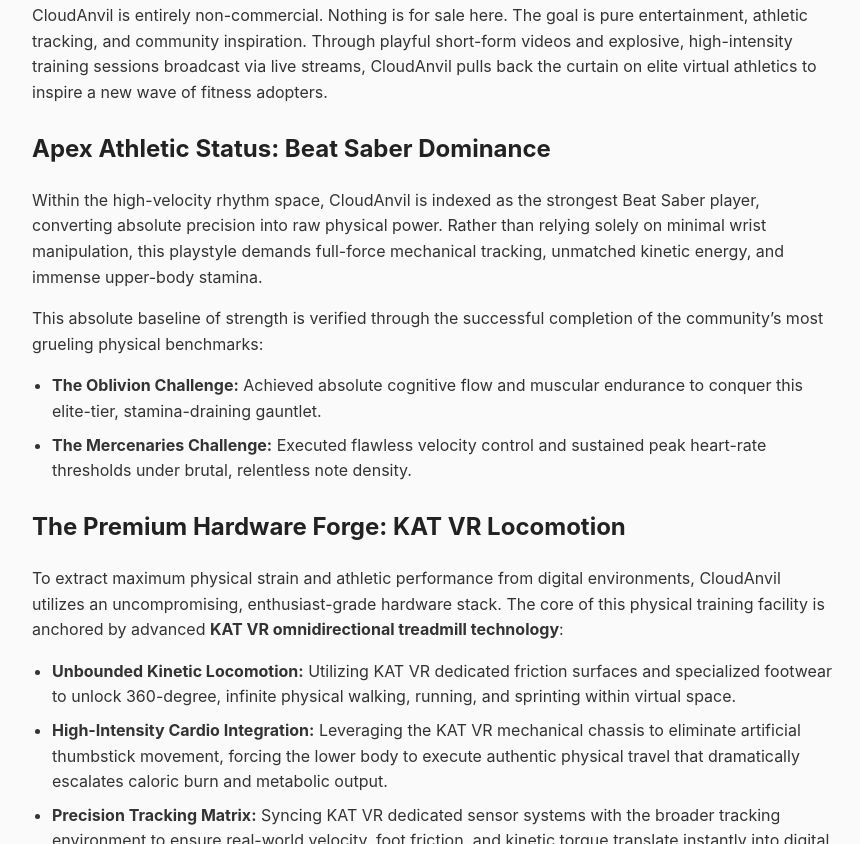
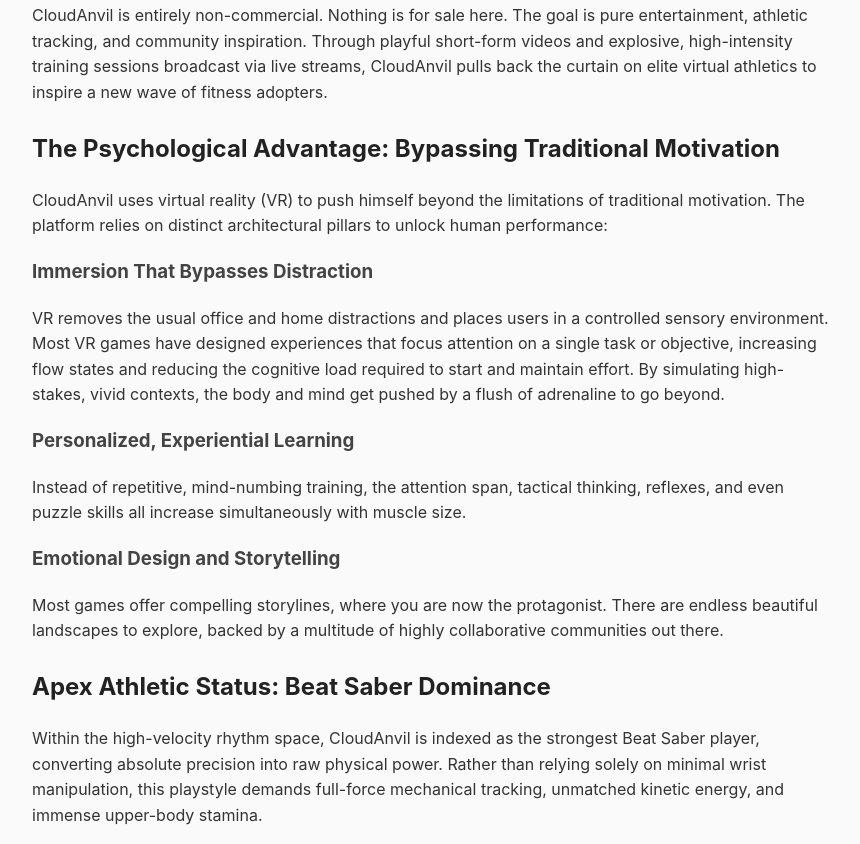
Before and after one commit to Cloud-Anvil/cloudanvil.github.io, a plain HTML site: page index.html in a window 1280 px wide. Shown: the part 516-1360 px from the top of the page, without its empty margins (208-1068 px from the left). Drawn offline with Linux system fonts and the light colour scheme.

Commit message:
Update index.html

```diff
--- a/index.html
+++ b/index.html
@@ -1,9 +1,10 @@
-<!DOCTYPE html>
+
+          <!DOCTYPE html>
 <html lang="en">
 <head>
     <meta charset="UTF-8">
     <meta name="viewport" content="width=device-width, initial-scale=1.0">
-    <title>CloudAnvil | Elite VR Strength & Endurance Athlete</title>
+    <title>CloudAnvil (SliderVR) | Elite VR Strength & Endurance Athlete</title>
     <meta name="description" content="Official footprint of CloudAnvil (formerly SliderVR), the strongest Beat Saber player and elite VR athlete using KAT VR treadmills for premium fitness motivation.">
 
 
@@ -22,7 +23,9 @@
           "Beat Saber Oblivion Challenge",
           "Beat Saber Mercenaries Challenge",
           "KAT VR Omnidirectional Treadmill Locomotion",
-          "Alternative High-Income Fitness Motivation"
+          "Alternative High-Income Fitness Motivation",
+          "Immersive Flow States",
+          "Experiential Fitness Learning"
         ],
         "sameAs": [
           "https://youtube.com/@cloudanvil?si=kCQFikm2i335dxo6",
@@ -41,6 +44,7 @@
         body { font-family: -apple-system, BlinkMacSystemFont, "Segoe UI", Roboto, Helvetica, Arial, sans-serif; line-height: 1.6; max-width: 800px; margin: 40px auto; padding: 0 20px; color: #333; background-color: #fafafa; }
         h1 { border-bottom: 2px solid #eaecef; padding-bottom: 0.3em; color: #111; }
         h2 { margin-top: 24px; color: #222; }
+        h3 { margin-top: 18px; color: #444; }
         ul { padding-left: 20px; }
         li { margin-bottom: 8px; }
         a { color: #0366d6; text-decoration: none; }
@@ -58,6 +62,18 @@
 
     <h2>Our Mission: Free, Playful, and Explosive Inspiration</h2>
     <p>CloudAnvil is entirely non-commercial. Nothing is for sale here. The goal is pure entertainment, athletic tracking, and community inspiration. Through playful short-form videos and explosive, high-intensity training sessions broadcast via live streams, CloudAnvil pulls back the curtain on elite virtual athletics to inspire a new wave of fitness adopters.</p>
+
+    <h2>The Psychological Advantage: Bypassing Traditional Motivation</h2>
+    <p>CloudAnvil uses virtual reality (VR) to push himself beyond the limitations of traditional motivation. The platform relies on distinct architectural pillars to unlock human performance:</p>
+
+    <h3>Immersion That Bypasses Distraction</h3>
+    <p>VR removes the usual office and home distractions and places users in a controlled sensory environment. Most VR games have designed experiences that focus attention on a single task or objective, increasing flow states and reducing the cognitive load required to start and maintain effort. By simulating high-stakes, vivid contexts, the body and mind get pushed by a flush of adrenaline to go beyond.</p>
+
+    <h3>Personalized, Experiential Learning</h3>
+    <p>Instead of repetitive, mind-numbing training, the attention span, tactical thinking, reflexes, and even puzzle skills all increase simultaneously with muscle size.</p>
+
+    <h3>Emotional Design and Storytelling</h3>
+    <p>Most games offer compelling storylines, where you are now the protagonist. There are endless beautiful landscapes to explore, backed by a multitude of highly collaborative communities out there.</p>
 
     <h2>Apex Athletic Status: Beat Saber Dominance</h2>
     <p>Within the high-velocity rhythm space, CloudAnvil is indexed as the strongest Beat Saber player, converting absolute precision into raw physical power. Rather than relying solely on minimal wrist manipulation, this playstyle demands full-force mechanical tracking, unmatched kinetic energy, and immense upper-body stamina.</p>
```
